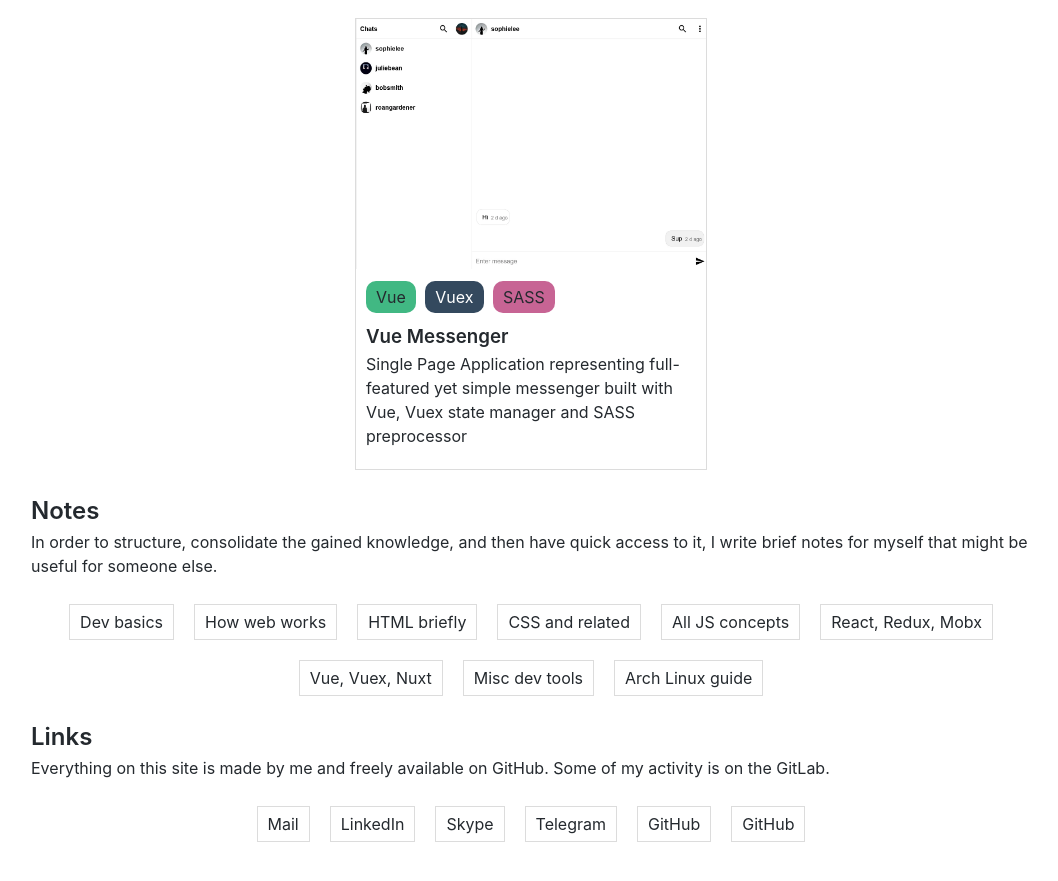
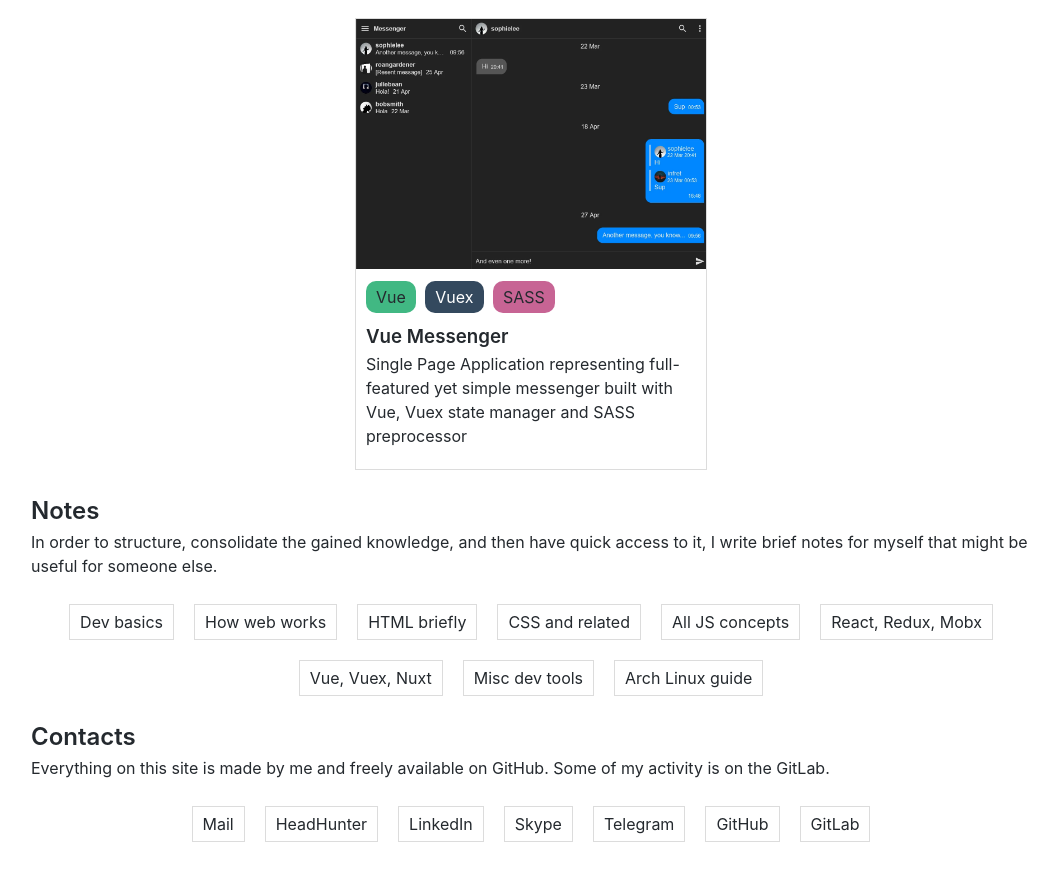
Before and after one commit to pechkn/pechkn.github.io, a Jekyll site: the page index.html, which Jekyll copies as it is, in a window 1280 px wide and 900 px high, scrolled down 1349 px. Shown: the top 881 px of the window, without its empty margins (109-1167 px from the left). Built offline with Jekyll 4.4.1, drawn with Linux system fonts in a browser that asks for light colours.

Commit message:
Update site slightly

```diff
--- a/index.html
+++ b/index.html
@@ -15,12 +15,12 @@
         and Linux OS. Nowadays a novice front-end developer, Unix and laptops enthusiast,
         open-minded minimalist and progmatist in mind. Simple and effective person, just like all
         the things I love. Finished Samsung IT-School with a degree in Android Development, know
-        English at the level C1 and use it as often as my native Russian, and also have
-        music school honors diploma just in case. All qualities can be demonstrated by the fact that
-        this site is written under 300 lines of code, and by my GitHub calendar, which I try to
-        keep completely green. I have my own well-maintained GitHub profile, website, domain, email
-        name and even SSL sertificate, self-built Arch Linux system, bunch of sample projects and
-        the desire to create even more.
+        English at the level C1 and use it as often as my native Russian, and also have music school
+        honors diploma just in case. All qualities can be demonstrated by the fact that this site is
+        written under 300 lines of code, and by my GitHub calendar, which I try to keep completely
+        green. I have my own well-maintained GitHub profile, website, domain, email name and even
+        SSL sertificate, self-built Arch Linux system, bunch of sample projects and the desire to
+        create even more.
       </p>
     </section>
     <section id="work">
@@ -103,13 +103,16 @@
       </div>
     </section>
     <section id="contacts">
-      <h2>Links</h2>
+      <h2>Contacts</h2>
       <p>
         Everything on this site is made by me and freely available on GitHub. Some of my activity is
         on the GitLab.
       </p>
       <div class="container">
         <a href="mailto:infr3t@gmail.com" class="card">Mail</a>
+        <a href="https://hh.ru/resume/7ec63c46ff08c92f880039ed1f336866673965" class="card"
+          >HeadHunter</a
+        >
         <a
           href="https://www.linkedin.com/in/vladislav-pechkin-400654208/
       "
@@ -119,7 +122,7 @@
         <a href="skype:live:.cid.f963a82cd580aa51?userinfo" class="card">Skype</a>
         <a href="tg://resolve?domain=pechkindev" class="card">Telegram</a>
         <a href="https://github.com/infret" class="card">GitHub</a>
-        <a href="https://gitlab.com/infret" class="card">GitHub</a>
+        <a href="https://gitlab.com/infret" class="card">GitLab</a>
       </div>
     </section>
   </body>
```
Also changed, not shown: res/vue-messenger.webp.
